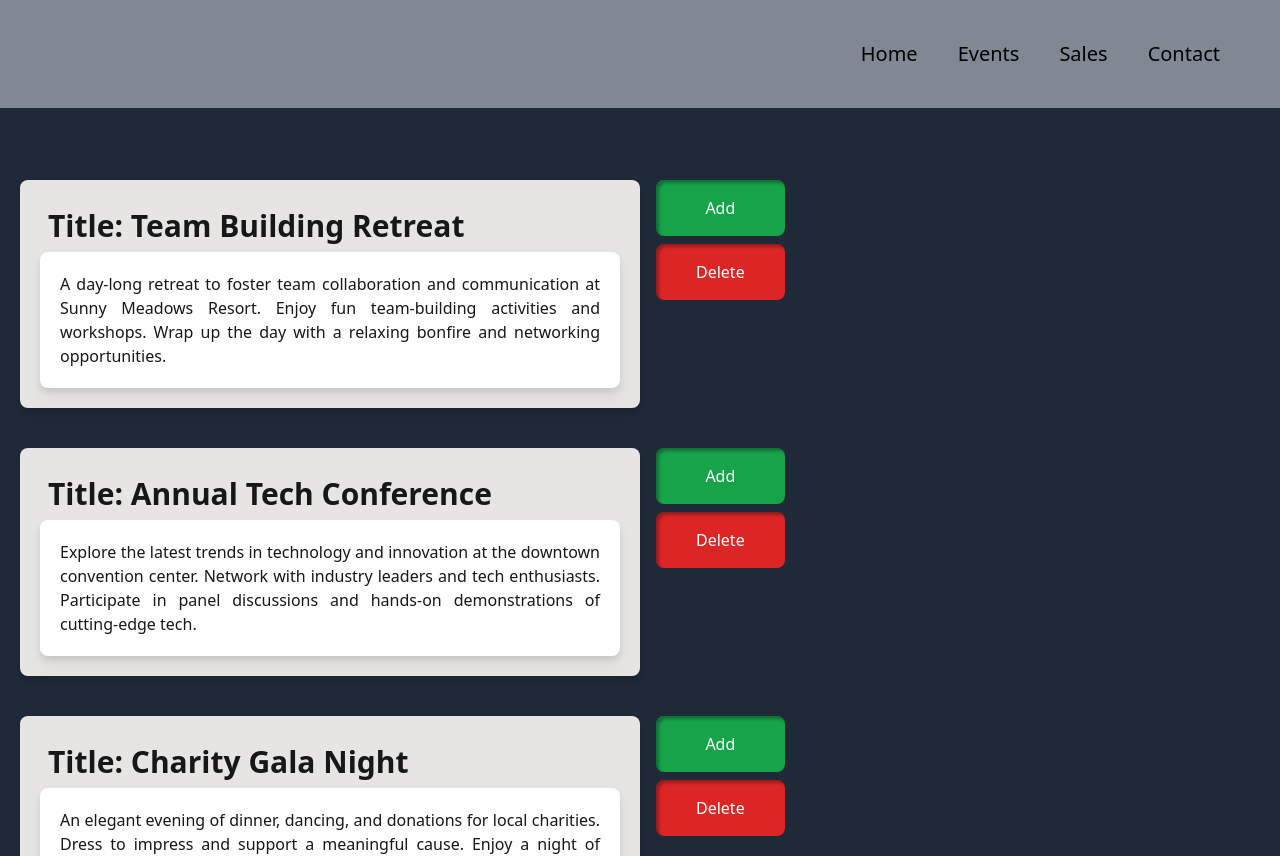
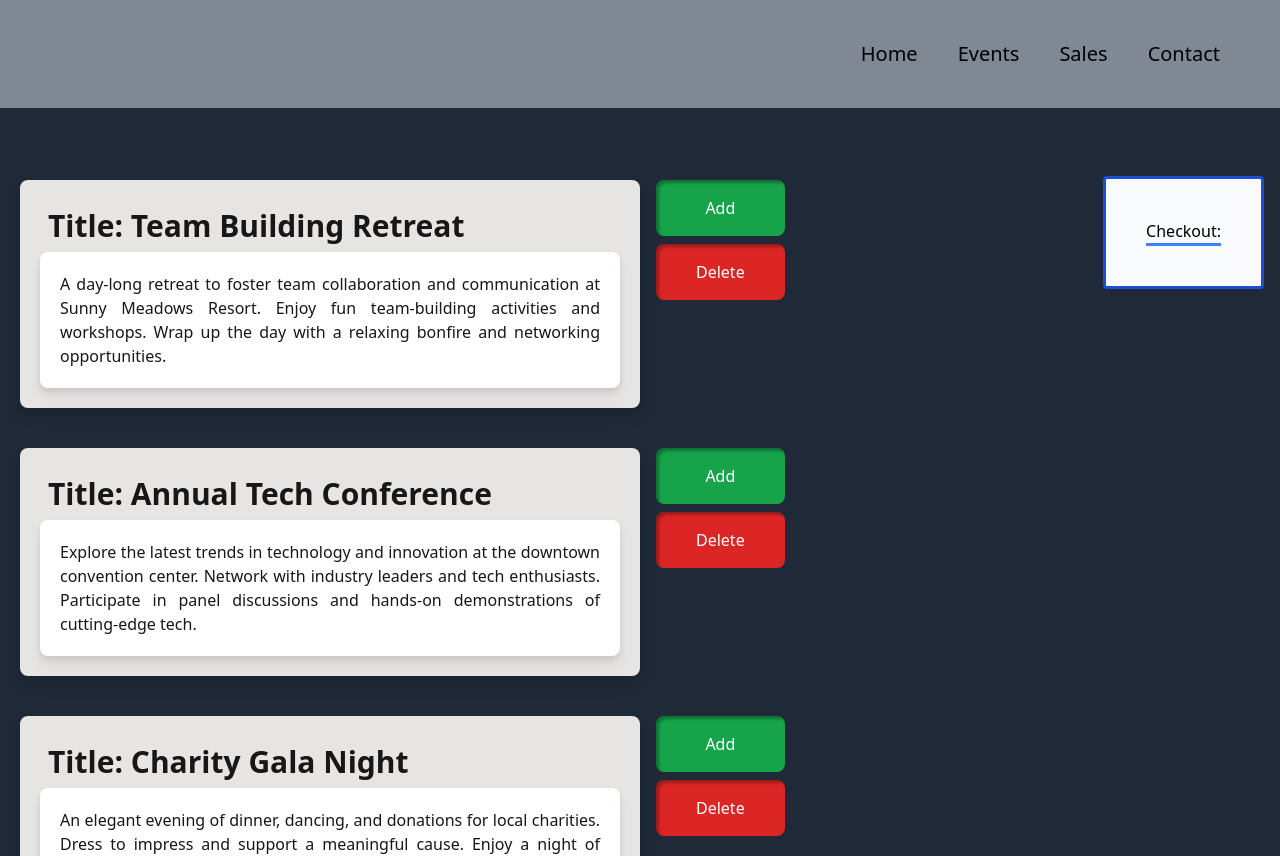
Before and after one commit to SantinoGiordano/test_App, a Next.js app: page /events in a window 1280 px wide. Shown: the top 856 px of the page. Built offline with nearby package versions, Linux system fonts and the light colour scheme.

Commit message:
changed up code to make add items to chack out

```diff
--- a/app/componets/EventCard.tsx
+++ b/app/componets/EventCard.tsx
@@ -1,14 +1,15 @@
-// 'use client'
+'use client'
 import React, { useState } from "react";
+import CheckoutList from "./CheckoutList";
 
-interface event{
-  id:number,
-  title:string,
-  info:string,
-
+interface event {
+  id: number;
+  title: string;
+  info: string;
 }
 
 const EventCard = () => {
+
   const eventData = [
     {
       id: 1,
@@ -61,28 +62,34 @@ const EventCard = () => {
       info: "Discuss this month's book and connect with fellow readers at Café Literati. Share insights, enjoy a cozy atmosphere, and find your next read. Stay for trivia games and win exciting bookish prizes.",
     },
   ];
-  // const [isVisible, setIsVisible] = useState(false);
 
-  // const handleClick = () => {
-  //   setIsVisible(true);
+  const [checkoutItems, setCheckoutItems] = useState<string[]>([]);
 
-  //   // Hide the toast after 3 seconds
-  //   setTimeout(() => {
-  //     setIsVisible(false);
-  //   }, 3000);
-  // };
+  function handleAdd(title: string) {
+    setCheckoutItems((prevItems) => [...prevItems, title]);
+  }
+
+  function handleRemove(title: string) {
+    setCheckoutItems((prevItems) =>
+      prevItems.filter((item) => item !== title)
+    );
+  }
 
   return (
     <>
-      {eventData.map((eventData) => (
-      <div key={eventData.id} className="flex space-x-4 p-5 max-w-7xl align-center">
-        <><div className="eventCard">
-          <div className="eventCard-title">Title: {eventData.title}</div>
-          <div className="eventCard-text">
-          {eventData.info}
+      <CheckoutList items={checkoutItems} />
+      {eventData.map((event) => (
+        <div
+          key={event.id}
+          className="flex space-x-4 p-5 max-w-7xl align-center"
+        >
+          <div className="eventCard">
+            <div className="eventCard-title">Title: {event.title}</div>
+            <div className="eventCard-text">{event.info}</div>
           </div>
-        </div><div className="flex flex-col space-y-2 ">
+          <div className="flex flex-col space-y-2">
             <button
+              onClick={() => handleAdd(event.title)}
               className="p-4 pl-10 pr-10 text-white bg-green-600 rounded-lg hover:bg-green-300 hover:text-black max-h-14"
               style={{ boxShadow: "inset 3px 3px 3px rgba(0, 0, 0, 0.3)" }}
             >
@@ -90,24 +97,18 @@ const EventCard = () => {
             </button>
 
             <button
-              className=" p-4 pl-10 pr-10 text-white bg-red-600 rounded-lg hover:bg-red-300 hover:text-black max-h-14"
+              onClick={() => handleRemove(event.title)}
+              className="p-4 pl-10 pr-10 text-white bg-red-600 rounded-lg hover:bg-red-300 hover:text-black max-h-14"
               style={{ boxShadow: "inset 3px 3px 3px rgba(0, 0, 0, 0.3)" }}
             >
               Delete
             </button>
-
-          </div></>
-      </div>
-        ))}
-      {/* {isVisible && (
-              <div className="toast">
-                <div className="p-5 bg-lime-600 fixed-bottom rounded-lg ">
-                  <span>Success</span>
-                </div>
-              </div>
-            )} */}
+          </div>
+        </div>
+      ))}
     </>
   );
 };
 
+
 export default EventCard;
```
